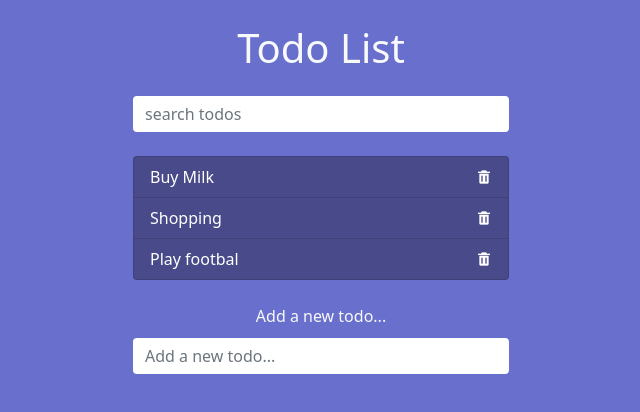
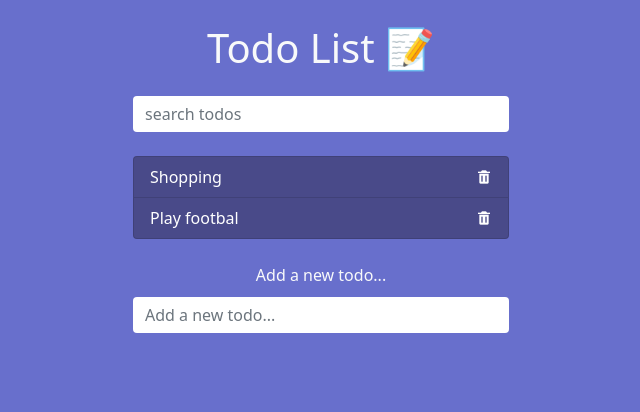
Before and after one commit to aman11s/Todo-List, a plain HTML site: page index.html in a window 1280 px wide. Both pictures are taken after a click on the icon 803 px from the left and 177 px from the top of the page. Shown: the whole page, without its empty margins (319-959 px from the left). Drawn offline with nearby package versions, Linux system fonts and the light colour scheme.

Commit message:
feat : delete todos

```diff
--- a/app.js
+++ b/app.js
@@ -18,3 +18,9 @@ addTodosForm.addEventListener('submit', e => {
         addTodosForm.reset();
     }
 });
+
+list.addEventListener('click', e => {
+    if(e.target.classList.contains('delete')) {
+        e.target.parentElement.remove();
+    }
+});
--- a/index.html
+++ b/index.html
@@ -14,7 +14,7 @@
     <div class="container">
 
         <header class="text-center text-light my-4">
-            <h1 class="mb-4">Todo List</h1>
+            <h1 class="mb-4">Todo List 📝</h1>
             <form class="search">
                 <input type="text" class="form-control m-auto" name="search" placeholder="search todos">
             </form>
```
